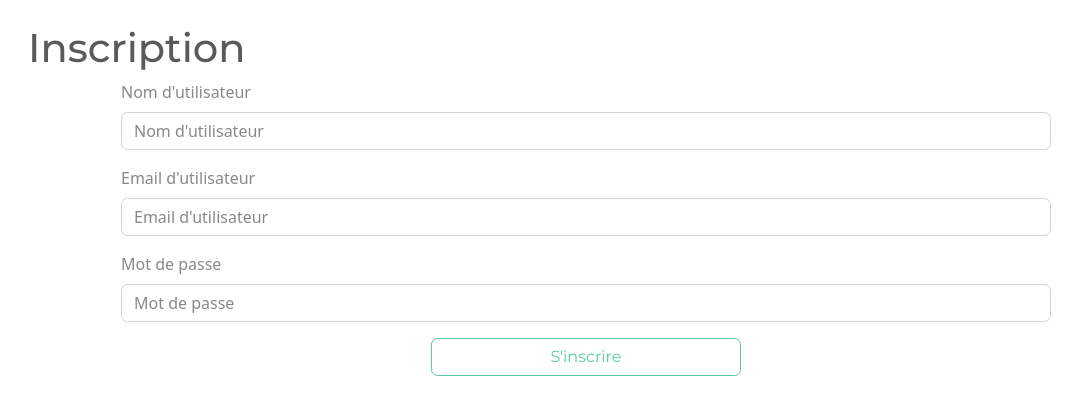
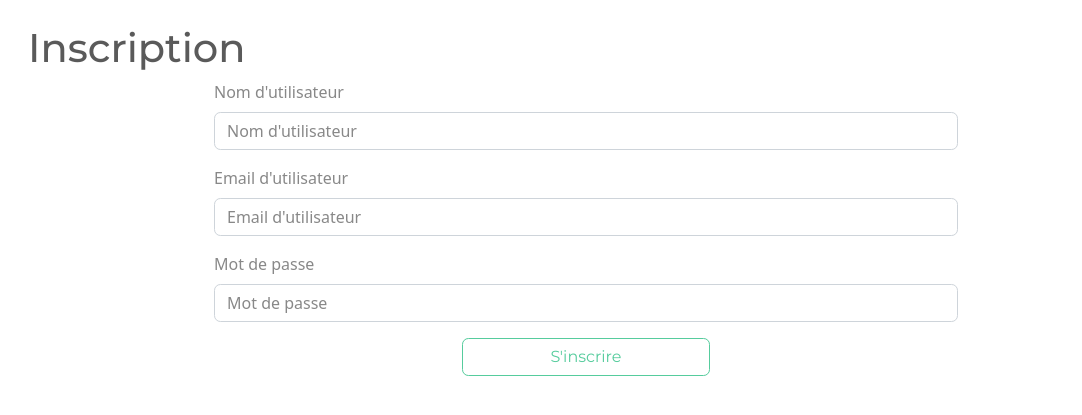
Before and after one commit to Alexisleveque-OC/equi_tao, a Symfony app: template templates/security/registration.html.twig in a window 1280 px wide. Shown: the part 80-495 px from the top of the page, without its empty margins (54-1136 px from the left). Run offline with Twig, Linux system fonts and the light colour scheme; the template is opened without the code that fills it, so the values that code supplies are empty; form fields are guessed from the names that the template uses; some libraries are stand-ins or nearby versions.

```diff
--- a/templates/security/registration.html.twig
+++ b/templates/security/registration.html.twig
@@ -6,7 +6,7 @@
     <div class="container">
         <a class="offset-2 col-8 text-center oi oi-account-login icon-form"></a>
         <h1 class="registration">Inscription</h1>
-        <div class="offset-1 col-10">
+        <div class="offset-2 col-8 form_login">
             {{ form_start(formUser) }}
 
             {{ form_row(formUser.username, {'label':"Nom d'utilisateur",'attr':{'placeholder':"Nom d'utilisateur"}}) }}
```
Also changed, not shown: 1 other file.
